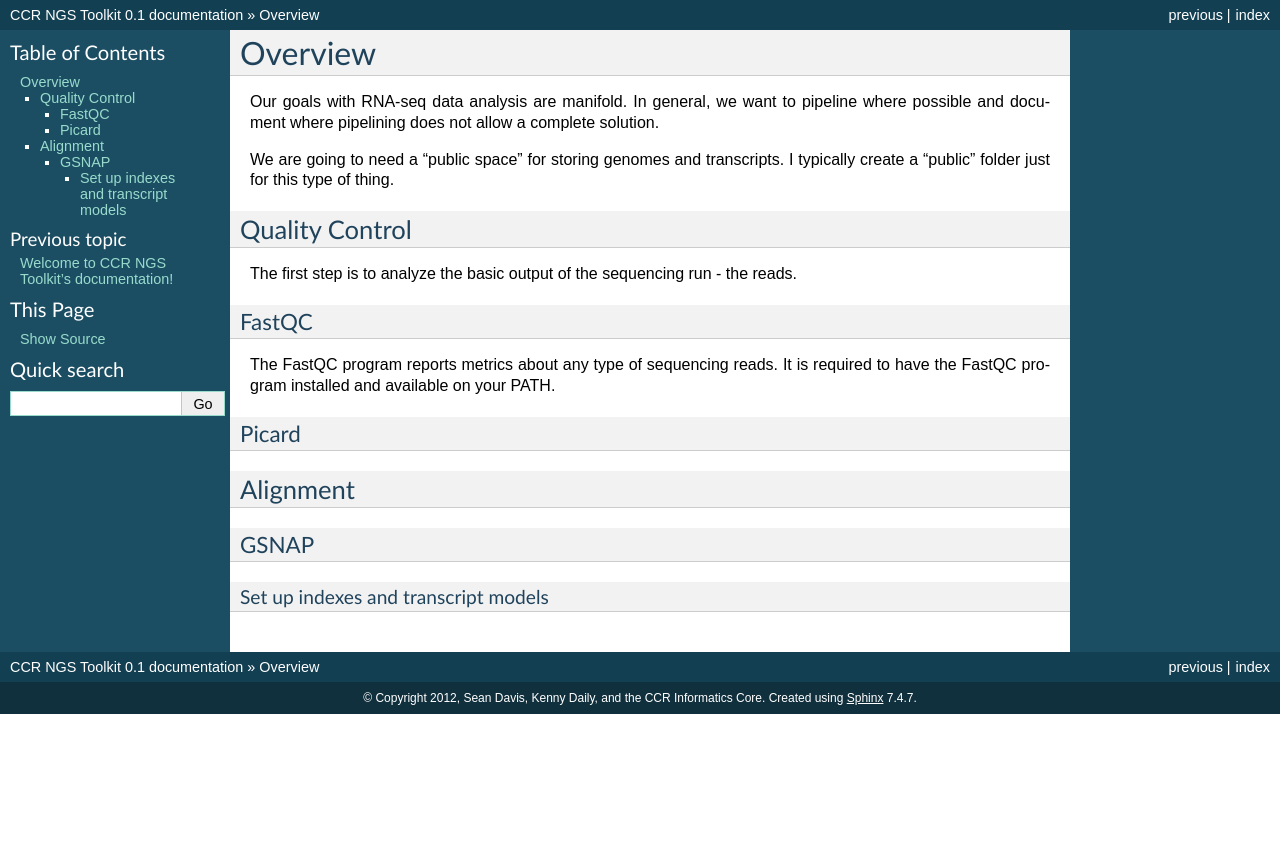
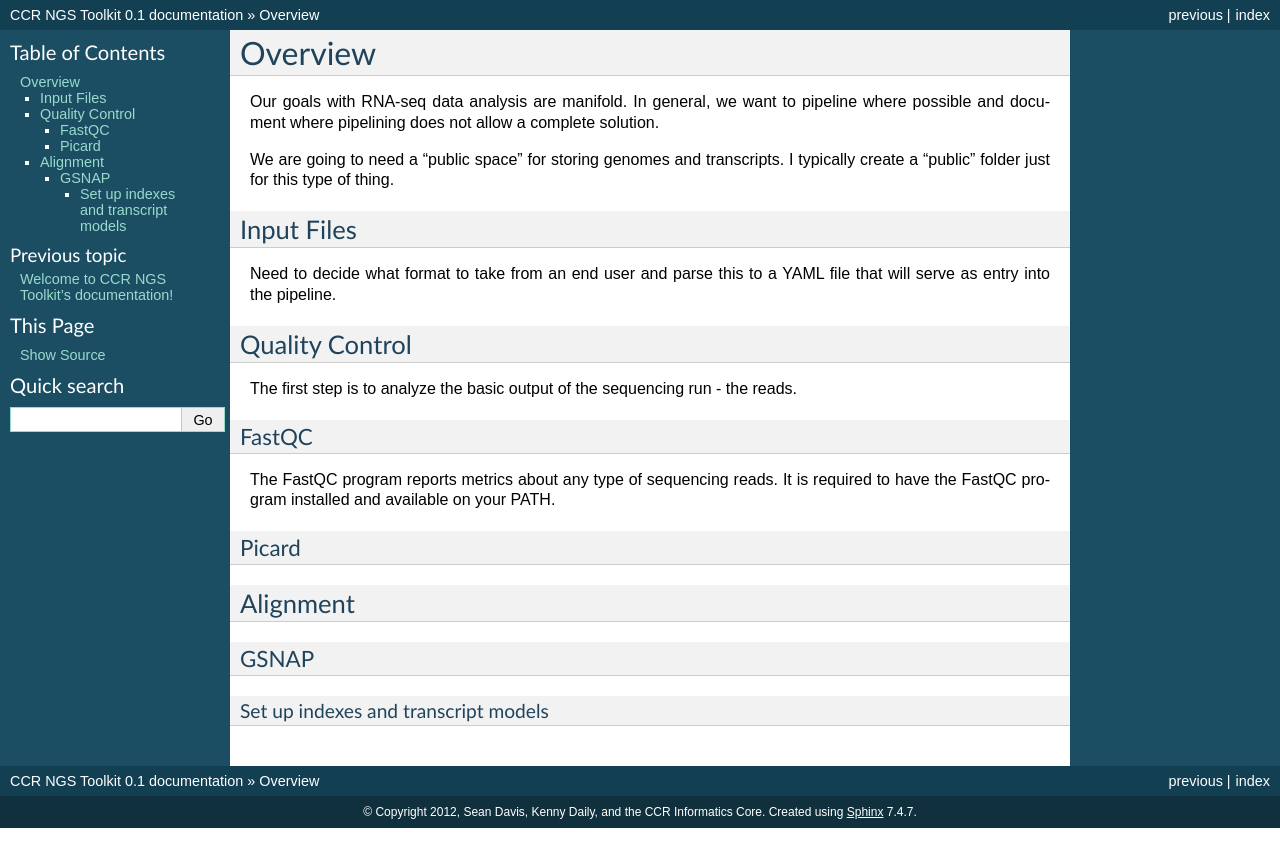
Before and after one commit to seandavi/CCR_NGS, a Sphinx documentation site: the page built from docs/RNAseq.rst, in a window 1280 px wide. Shown: the top 867 px of the page. Built offline with Sphinx 7.4.7, drawn with Linux system fonts in a browser that asks for light colours.

Commit message:
Added section postulating about input file format (describing the samples, filenames, etc)

```diff
--- a/docs/RNAseq.rst
+++ b/docs/RNAseq.rst
@@ -3,6 +3,10 @@ Overview
 Our goals with RNA-seq data analysis are manifold.  In general, we want to pipeline where possible and document where pipelining does not allow a complete solution.
 
 We are going to need a "public space" for storing genomes and transcripts.  I typically create a "public" folder just for this type of thing.
+
+Input Files
+-----------
+Need to decide what format to take from an end user and parse this to a YAML file that will serve as entry into the pipeline.
 
 Quality Control
 ---------------
```
